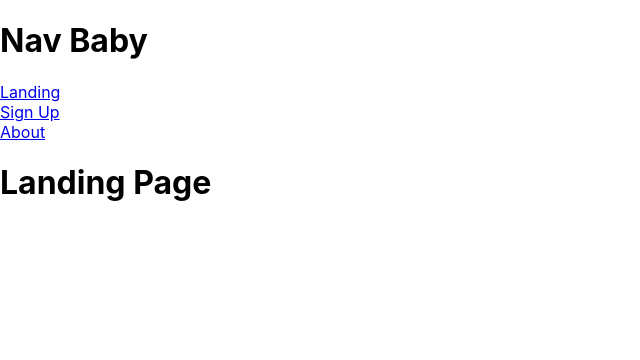
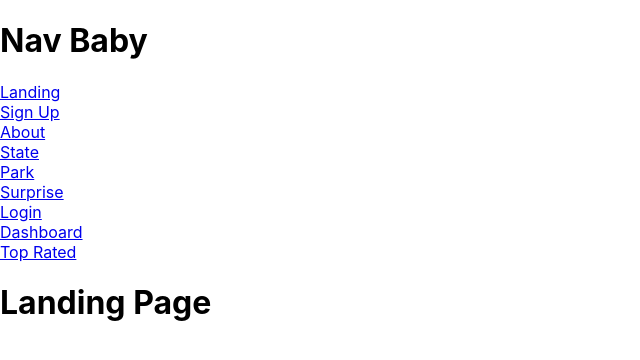
Before and after one commit to maxnmcbride/baby_davie_crocket_remembers_the_alamo, a React (Create React App) app in the folder client/: page / in a window 1280 px wide. Shown: the top 360 px of the page, without its empty margins (0-640 px from the left). Built offline with nearby package versions, Linux system fonts and the light colour scheme; no server answers.

Commit message:
added links to all pages in Nav component for easy traversal

```diff
--- a/client/src/components/Nav.js
+++ b/client/src/components/Nav.js
@@ -10,6 +10,18 @@ function Nav() {
             <Link to="/signup">Sign Up</Link>
             <br/>
             <Link to="/about">About</Link>
+            <br/>
+            <Link to="/state">State</Link>
+            <br/>
+            <Link to="/park">Park</Link>
+            <br/>
+            <Link to="/surprise">Surprise</Link>
+            <br/>
+            <Link to="/login">Login</Link>
+            <br/>
+            <Link to="/dashboard">Dashboard</Link>
+            <br/>
+            <Link to="/top-rated">Top Rated</Link>
             <Outlet />
         </div>
     )
```
